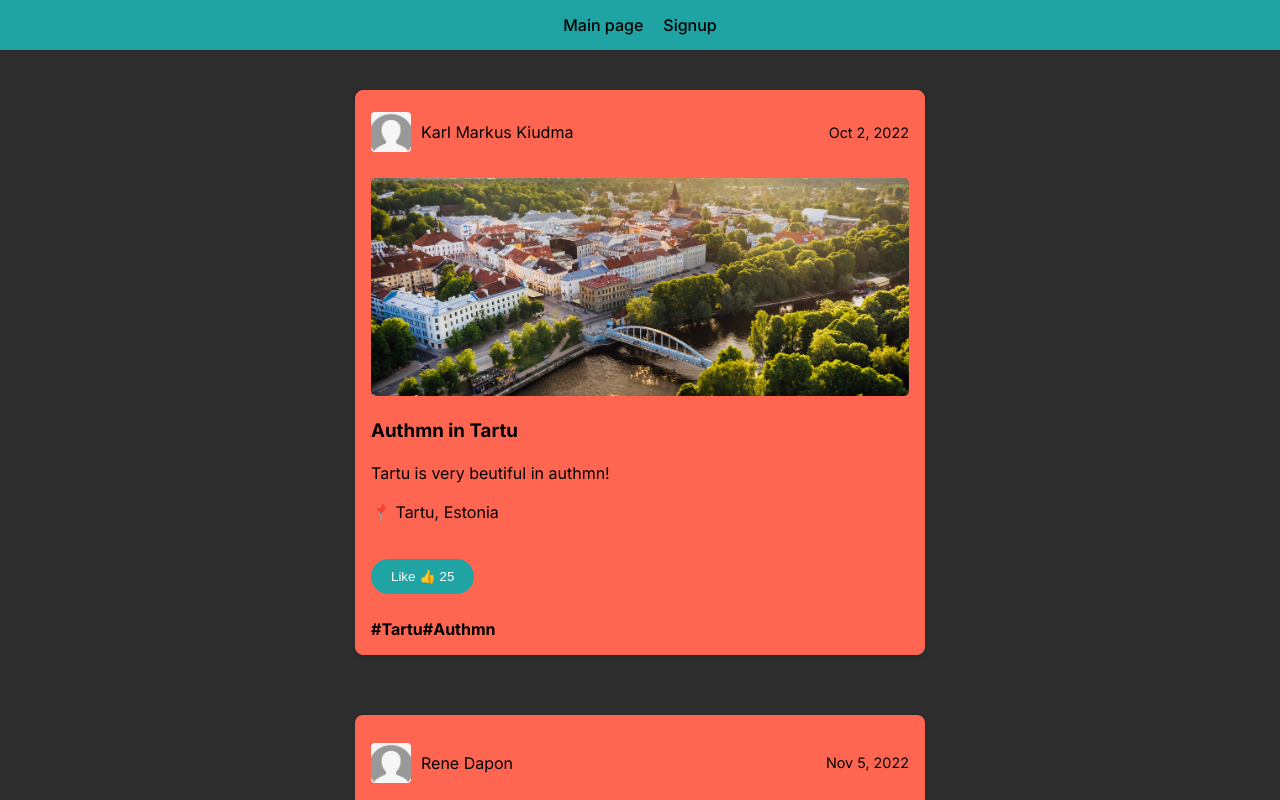
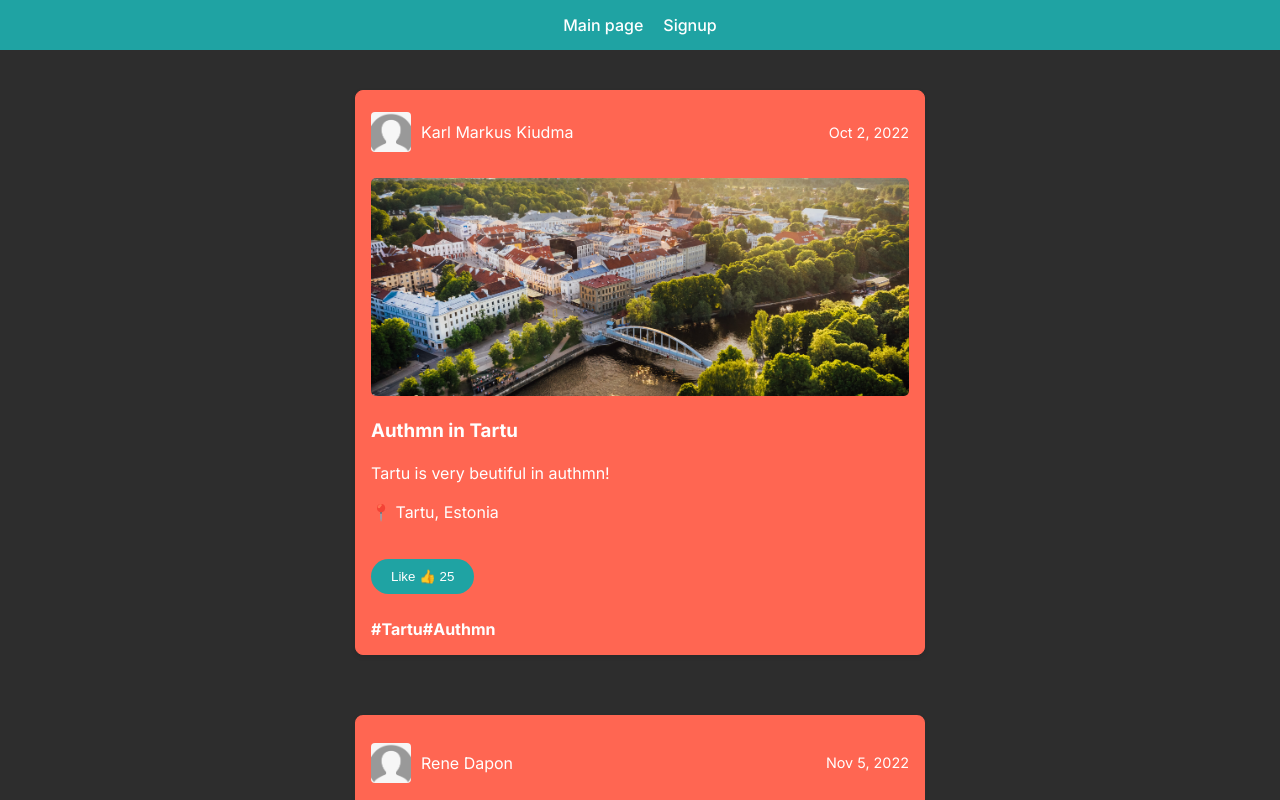
Before and after one commit to KarlKiudma/wadHW3, a Vue app: page /#/ in a window 1280 px wide. Shown: the top 800 px of the page. Built offline with nearby package versions, Linux system fonts and the light colour scheme.

Commit message:
Changed text color from black to white

```diff
--- a/src/components/Header.vue
+++ b/src/components/Header.vue
@@ -30,7 +30,7 @@ export default {
     gap: 20px;
 }
 .link {
-    color: black;
+    color: #FFF;
     position: relative;
     text-decoration: none;
     font-size: medium;
@@ -44,7 +44,7 @@ export default {
     bottom: -3px;
     width: 0;
     height: 2px;
-    background-color: black;
+    background-color: #FFF;
     transition: width 0.25s ease-in-out;
 }
 .link:hover::after{
--- a/src/components/Posts.vue
+++ b/src/components/Posts.vue
@@ -76,7 +76,7 @@ methods: {
   max-width: 600px;
   margin: 20px auto;
   padding: 0 15px;
-  color: black;
+  color: #FFF;
   display: flex;
   flex-direction: column;
 }
```
